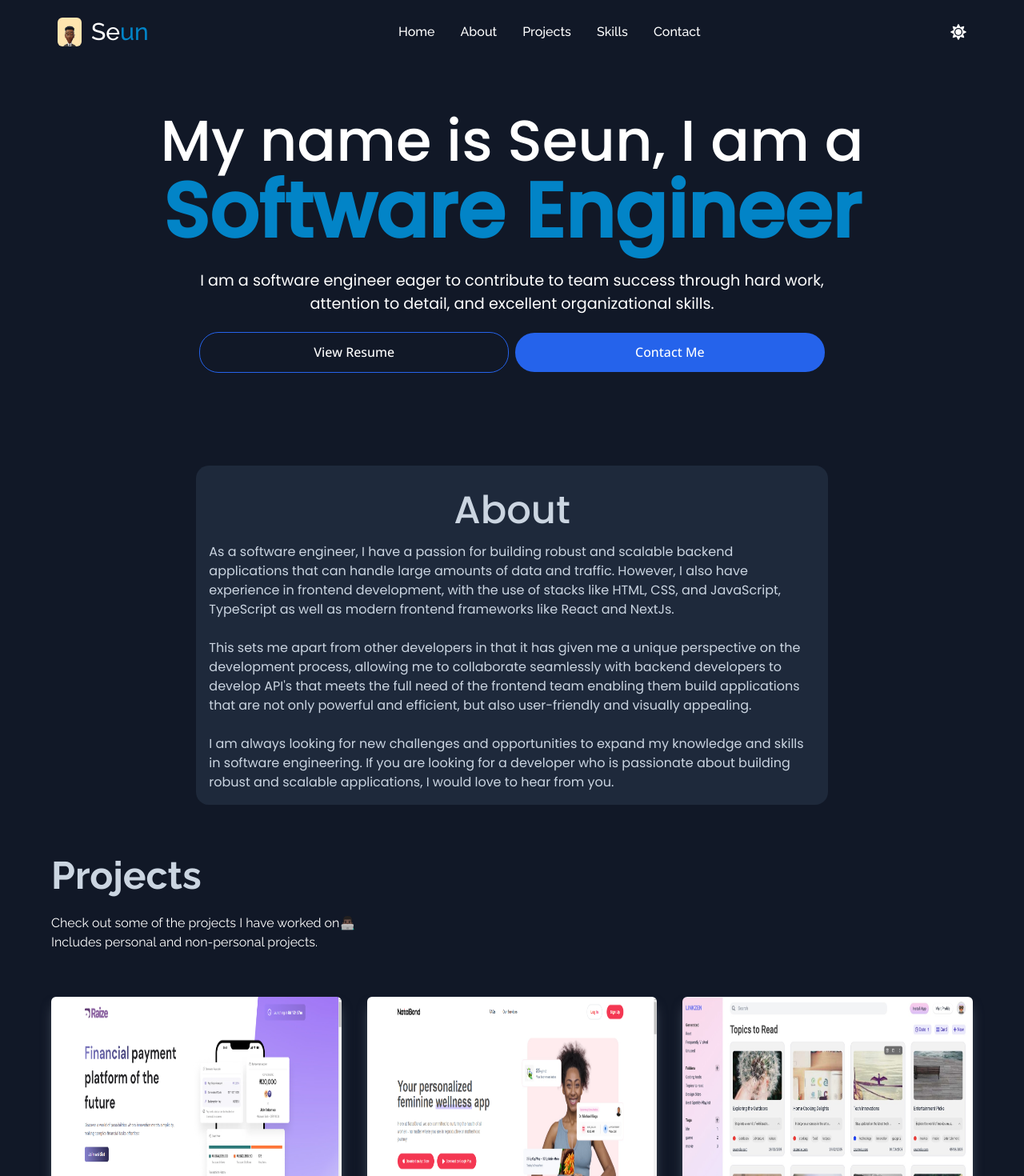
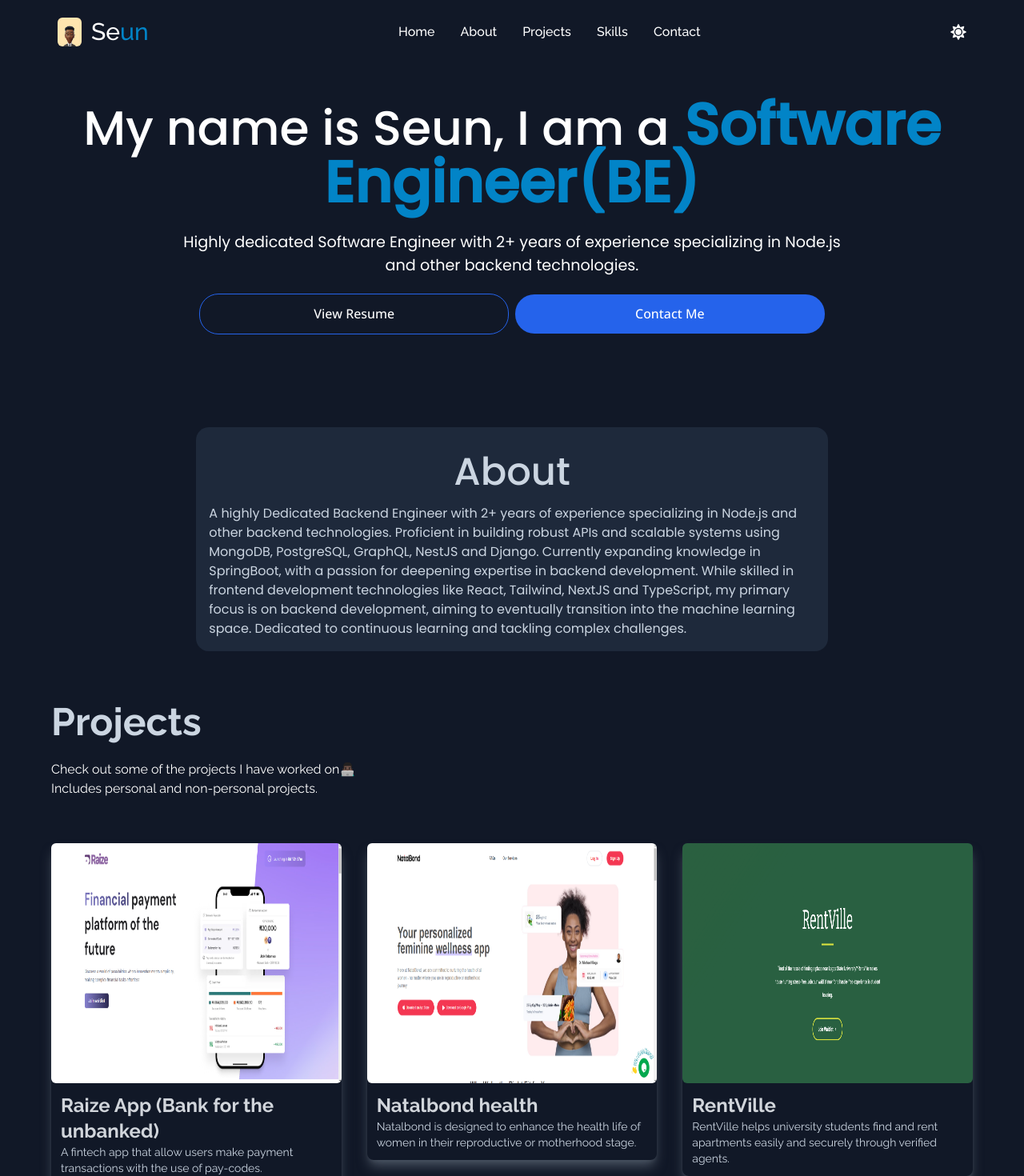
Before and after one commit to SeunFashina002/myportfolio-frontend, a React (Vite) app: page / in a window 1280 px wide. Shown: the top 1470 px of the page at 80% size. Built offline with nearby package versions, Linux system fonts and the light colour scheme; a web font is replaced by a local one.

Commit message:
new changes

```diff
--- a/src/components/AboutSection.jsx
+++ b/src/components/AboutSection.jsx
@@ -6,27 +6,16 @@ export default function About({ mode }) {
           About
         </h2>
         <p>
-          As a software engineer, I have a passion for building robust and
-          scalable backend applications that can handle large amounts of data and
-          traffic. However, I also have experience in frontend development, with
-          the use of stacks like HTML, CSS, and JavaScript, TypeScript as well
-          as modern frontend frameworks like React and NextJs.
-        </p>
-        <br />
-        <p>
-          This sets me apart from other developers in that it has given me a
-          unique perspective on the development process, allowing me to
-          collaborate seamlessly with backend developers to develop API's
-          that meets the full need of the frontend team enabling them build
-          applications that are not only powerful and efficient, but also
-          user-friendly and visually appealing.
-        </p>
-        <br />
-        <p>
-          I am always looking for new challenges and opportunities to expand my
-          knowledge and skills in software engineering. If you are looking for a
-          developer who is passionate about building robust and scalable
-          applications, I would love to hear from you.
+          A highly Dedicated Backend Engineer with 2+ years of experience
+          specializing in Node.js and other backend technologies. Proficient in
+          building robust APIs and scalable systems using MongoDB, PostgreSQL,
+          GraphQL, NestJS and Django. Currently expanding knowledge in
+          SpringBoot, with a passion for deepening expertise in backend
+          development. While skilled in frontend development technologies like
+          React, Tailwind, NextJS and TypeScript, my primary focus is on backend
+          development, aiming to eventually transition into the machine learning
+          space. Dedicated to continuous learning and tackling complex
+          challenges.
         </p>
       </div>
     </section>
--- a/src/components/HeroSection.jsx
+++ b/src/components/HeroSection.jsx
@@ -5,16 +5,16 @@ export default function Hero({ mode }) {
     <section
       className={`${mode ? "" : "dark"} intro md:px-12 mt-6 py-4 w-full `}
     >
-      <h1 className="dark:text-white text-3xl font-medium md:text-7xl">
+      <h1 className="dark:text-white text-3xl font-medium md:text-6xl">
         My name is Seun, I am a
-        <span className="text-4xl text-[#0284c7] font-bold md:text-8xl">
+        <span className="text-4xl text-[#0284c7] font-bold md:text-7xl">
           {" "}
-          Software Engineer
+          Software Engineer(BE)
         </span>
       </h1>
       <p className="body dark:text-white">
-        I am a software engineer eager to contribute to team success through
-        hard work, attention to detail, and excellent organizational skills.
+        Highly dedicated Software Engineer with 2+ years of experience
+        specializing in Node.js and other backend technologies.
       </p>
       <div className="btns flex flex-col md:flex-row md:items-center md:justify-center md:gap-2 w-full p-3">
         <a
--- a/src/components/Project.jsx
+++ b/src/components/Project.jsx
@@ -5,6 +5,7 @@ import promise from "../assets/promise-me.png";
 import natalbond from "../assets/natalbond.png";
 import raize from "../assets/raize.png";
 import community from "../assets/community.png";
+import rentville from "../assets/rentville.png";
 
 const Project = (props) => {
   const projects = [
@@ -13,7 +14,7 @@ const Project = (props) => {
       src: raize,
       name: "Raize App (Bank for the unbanked)",
       description:
-        "A fintech app that allow users make payment transactions with the use of pay-codes",
+        "A fintech app that allow users make payment transactions with the use of pay-codes.",
       live: "https://play.google.com/store/apps/details?id=co.raize",
       code: "",
     },
@@ -28,6 +29,24 @@ const Project = (props) => {
     },
     {
       id: 3,
+      src: rentville,
+      name: "RentVille",
+      description:
+        "RentVille helps university students find and rent apartments easily and securely through verified agents.",
+      live: "https://rentville.ng",
+      code: "",
+    },
+    {
+      id: 4,
+      src: community,
+      name: "Community chat app",
+      description:
+        "This chat app was designed to foster effective communication and accountability among a group of related people.",
+      live: "https://pontypridd.vercel.app/",
+      code: "https://github.com/SeunFashina002/promise-card",
+    },
+    {
+      id: 5,
       src: linkzen,
       name: "LINKZEN (SaaS)",
       description:
@@ -36,22 +55,12 @@ const Project = (props) => {
       code: "",
     },
     {
-      id: 4,
+      id: 6,
       src: promise,
       name: "Promise Me (In Development)",
       description:
         "A digital promise card that allow users to create a list of gift items they desire and share it with their loved ones.",
       live: "https://promisecard.netlify.app/",
-      code: "https://github.com/SeunFashina002/promise-card",
-    },
-
-    {
-      id: 5,
-      src: community,
-      name: "Community chat app",
-      description:
-        "A digital promise card that allow users to create a list of gift items they desire and share it with their loved ones.",
-      live: "https://pontypridd.vercel.app/",
       code: "https://github.com/SeunFashina002/promise-card",
     },
   ];
--- a/src/constants/resume_url.js
+++ b/src/constants/resume_url.js
@@ -1,2 +1,2 @@
 export const RESUME_URL =
-  "https://docs.google.com/document/d/1in2ASFymgRwIV82dgHL2EkO9_VYxPBuzRa_L3LUJM2U/edit?usp=sharing";
+  "https://docs.google.com/document/d/1tnKGWWkm9RVzp-lcrXQeNLzsCS1TAh_LidJYKILnddE/edit?usp=drive_link";
```
Also changed, not shown: src/assets/rentville.png (added).
